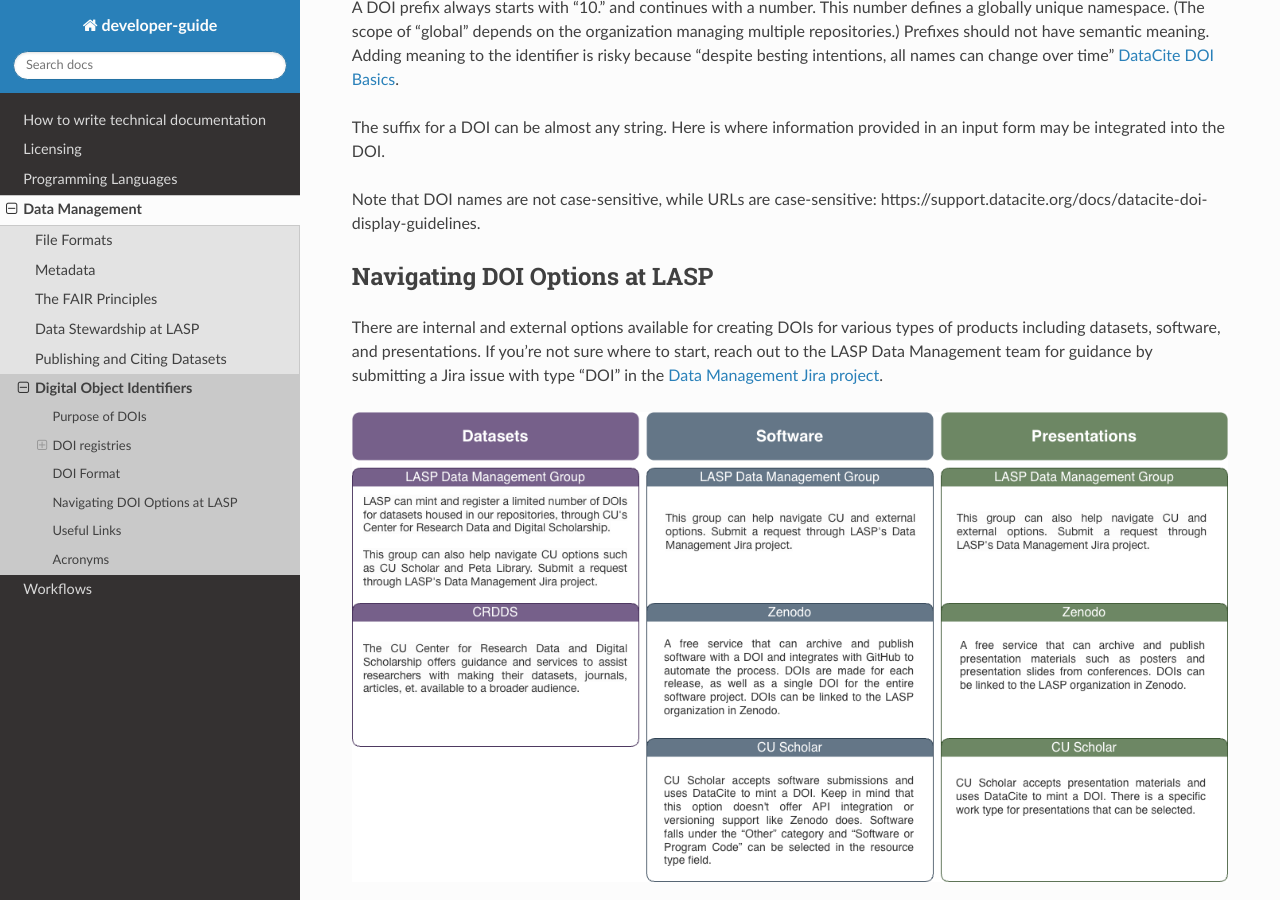
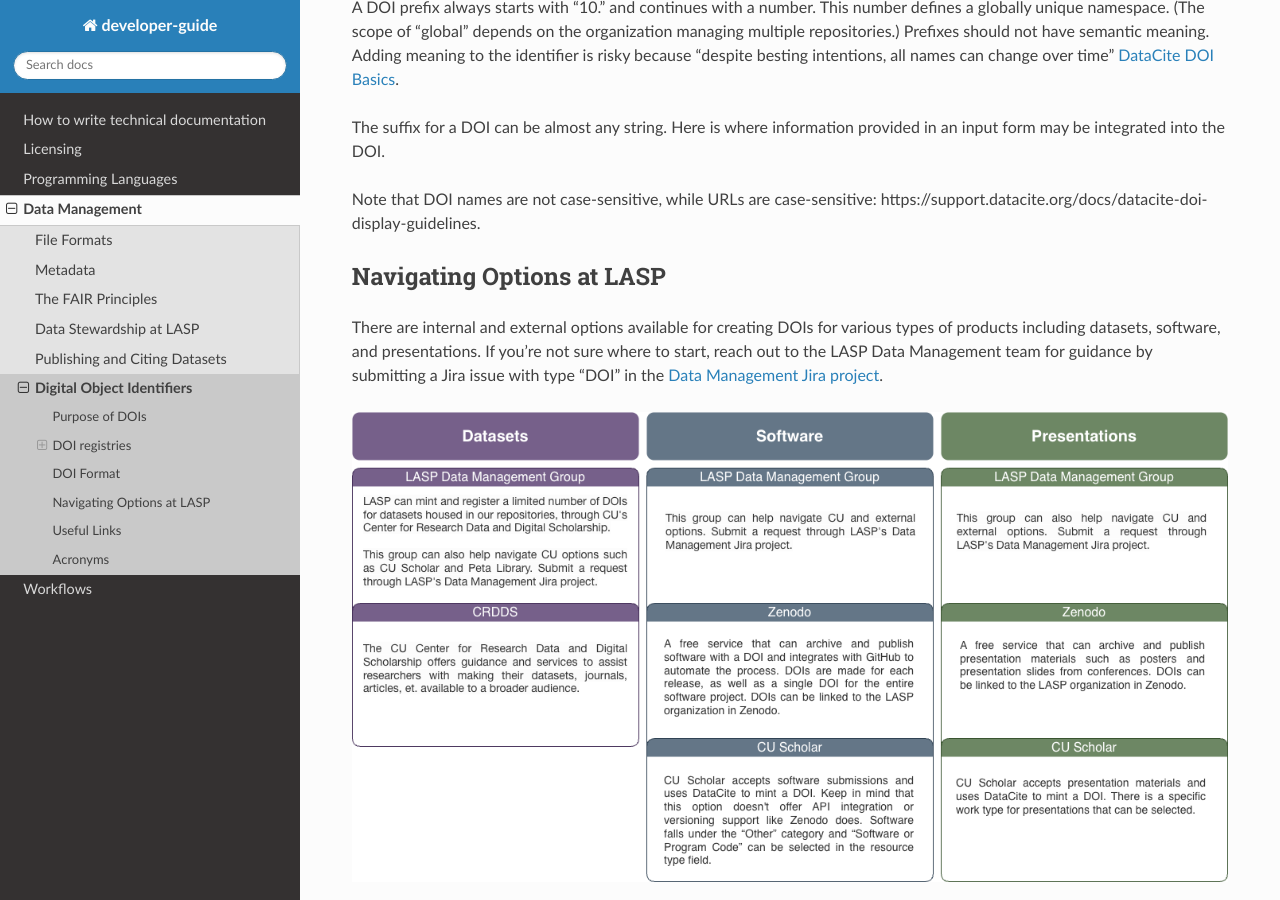
Before and after one commit to lasp/developer-guide, a Sphinx documentation site: the page built from docs/source/data_management/digital_object_identifiers.md, in a window 1280 px wide and 900 px high, scrolled down 2206 px. Built offline with Sphinx 7.4.7 and the Read the Docs theme 3.1.0, drawn with Linux system fonts in a browser that asks for light colours; pages that are not in the unit, such as notebooks, are missing from menus.

Commit message:
Minor update to section header

```diff
--- a/docs/source/data_management/digital_object_identifiers.md
+++ b/docs/source/data_management/digital_object_identifiers.md
@@ -125,7 +125,7 @@
 Note that DOI names are not case-sensitive, while URLs are case-sensitive:
 https://support.datacite.org/docs/datacite-doi-display-guidelines.
 
-## Navigating DOI Options at LASP
+## Navigating Options at LASP
 There are internal and external options available for creating DOIs for various types of products
 including datasets, software, and presentations. If you're not
 sure where to start, reach out to the LASP Data Management team for guidance by submitting
```
